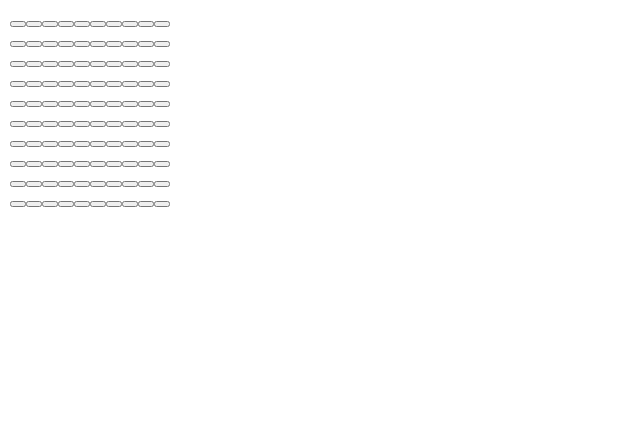
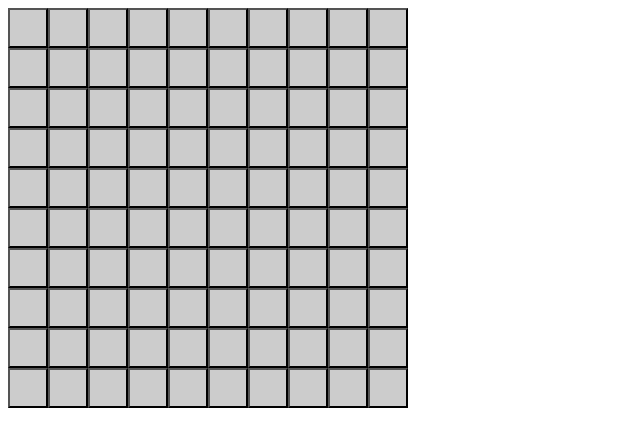
Before and after one commit to spencers145/cool-minesweeper, a website: page index.html in a window 1280 px wide. Shown: the whole page, without its empty margins (0-640 px from the left). Drawn offline with Linux system fonts and the light colour scheme.

Commit message:
Stylesheet

```diff
--- /dev/null
+++ b/css/style.css
@@ -0,0 +1,17 @@
+.tile {
+    width: 40px;
+    height: 40px;
+    background-color: #CCC;
+}
+
+.revealed {
+    background-color: #AAA;
+}
+
+.board-row {
+    line-height: 0;
+}
+
+#board {
+    border-collapse: collapse;
+}
--- a/index.html
+++ b/index.html
@@ -6,6 +6,7 @@
     <meta name="viewport" content="width=device-width, initial-scale=1.0">
     <script type="text/javascript" src="js/lib/jquery.min.js"></script>
     <script type="text/javascript" src="js/main.js"></script>
+    <link rel="stylesheet" href="css/style.css">
     <title>minesweeper</title>
 </head>
 <body>
```
